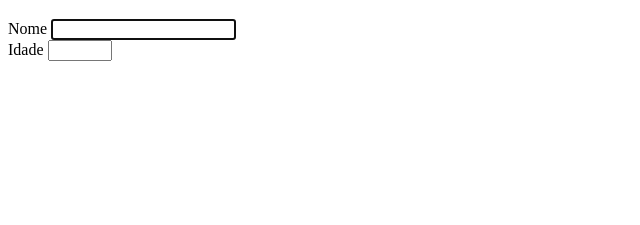
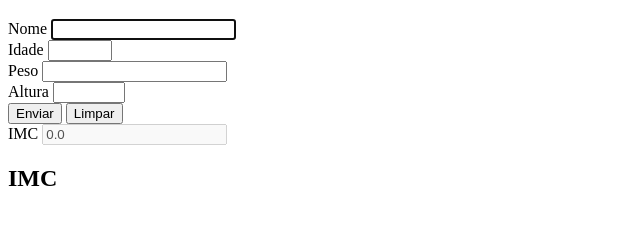
Before and after one commit to hccmoraes/Calculadora-IMC, a plain HTML site: page index.html in a window 1280 px wide. Shown: the part 61-286 px from the top of the page, without its empty margins (0-640 px from the left). Drawn offline with Linux system fonts and the light colour scheme.

Commit message:
HTML finalizado

```diff
--- a/index.html
+++ b/index.html
@@ -32,10 +32,67 @@
                 required
                 />
             </div>
-            <div></div>
+            <div class="form-group">
+                <label for="peso">Peso</label>
+                <input
+                type="text"
+                step="0.01"
+                min="0.0"
+                max="500.0"
+                name="peso"
+                class="input"
+                required
+                />
+            </div>
+            <div class="form-group">
+                <label for="altura">Altura</label>
+                <input
+                type="number"
+                step="0.01"
+                min="0.0"
+                max="2.70"
+                name="altura"
+                id="altura"
+                class="input"
+                required
+                />
+            </div>
+            <!--Botoes-->
+            <div class="form-group">
+                <button
+                type="submit"
+                class="botao"
+                id="btnEnviar">
+                Enviar
+            </button>
+            <button
+            type="reset"
+            class="botao"
+            id="btnLimpar">
+            Limpar
+            </button>
+            </div>
 
+            <div class="form-group">
+                <label for="imc">IMC</label>
+                <input type="number"
+                name="imc"
+                id="resultadoImc"
+                class="input"
+                value="0.0"
+                disabled
+                />
+                <span id="aviso"></span>
+            </div>
         </form>
-
+        <div id="resultado">
+           <h2 id="id" class="pessoa">IMC</h2>
+           <p id="nome" class="pessoa"></p>
+           <p id='idade' class='pessoa'></p>
+           <p id='peso' class='pessoa'></p>
+           <p id='altura' class='pessoa'></p>
+           <p id='imc' class='pessoa'></p>
+        </div>
     </main>
 
 </body>
```
